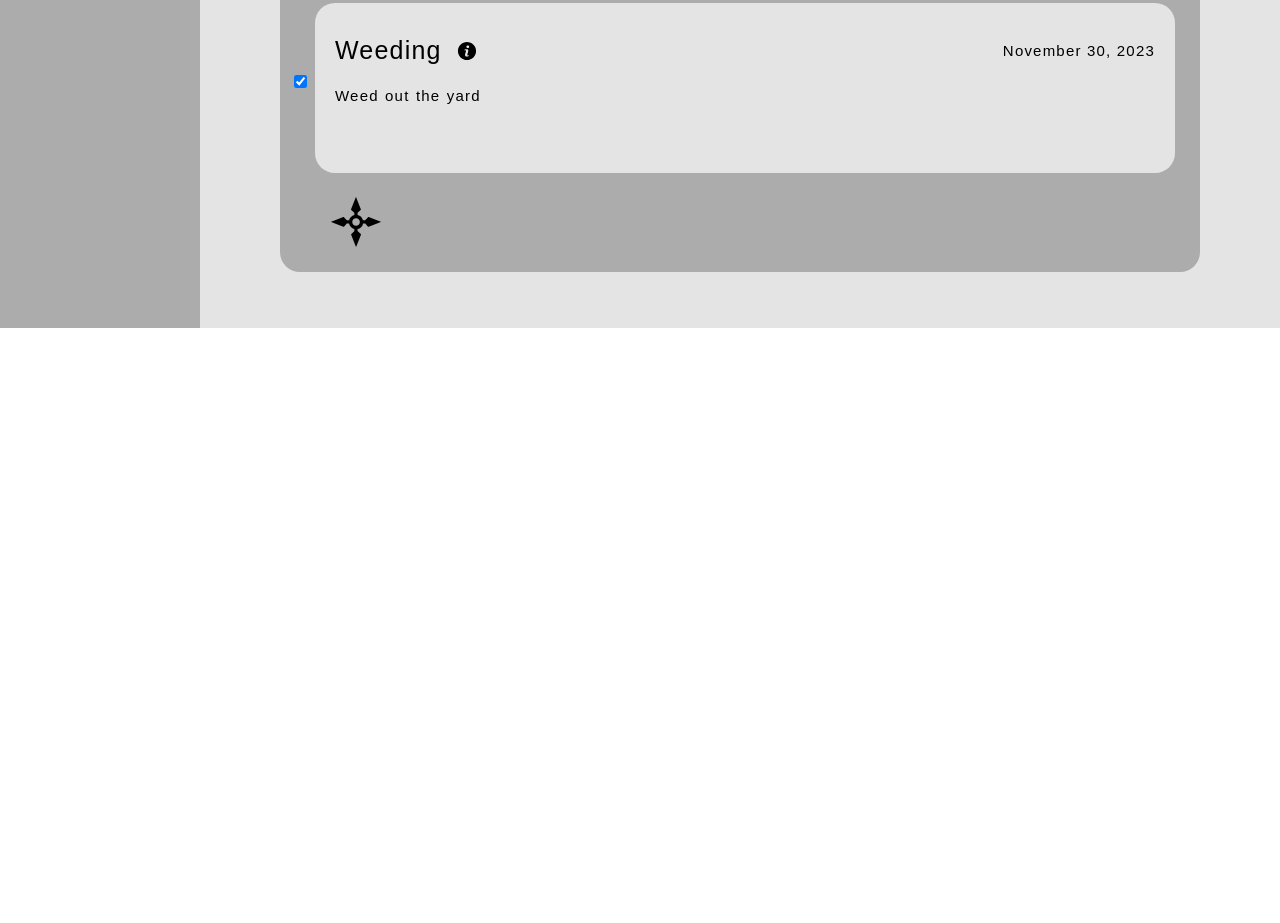
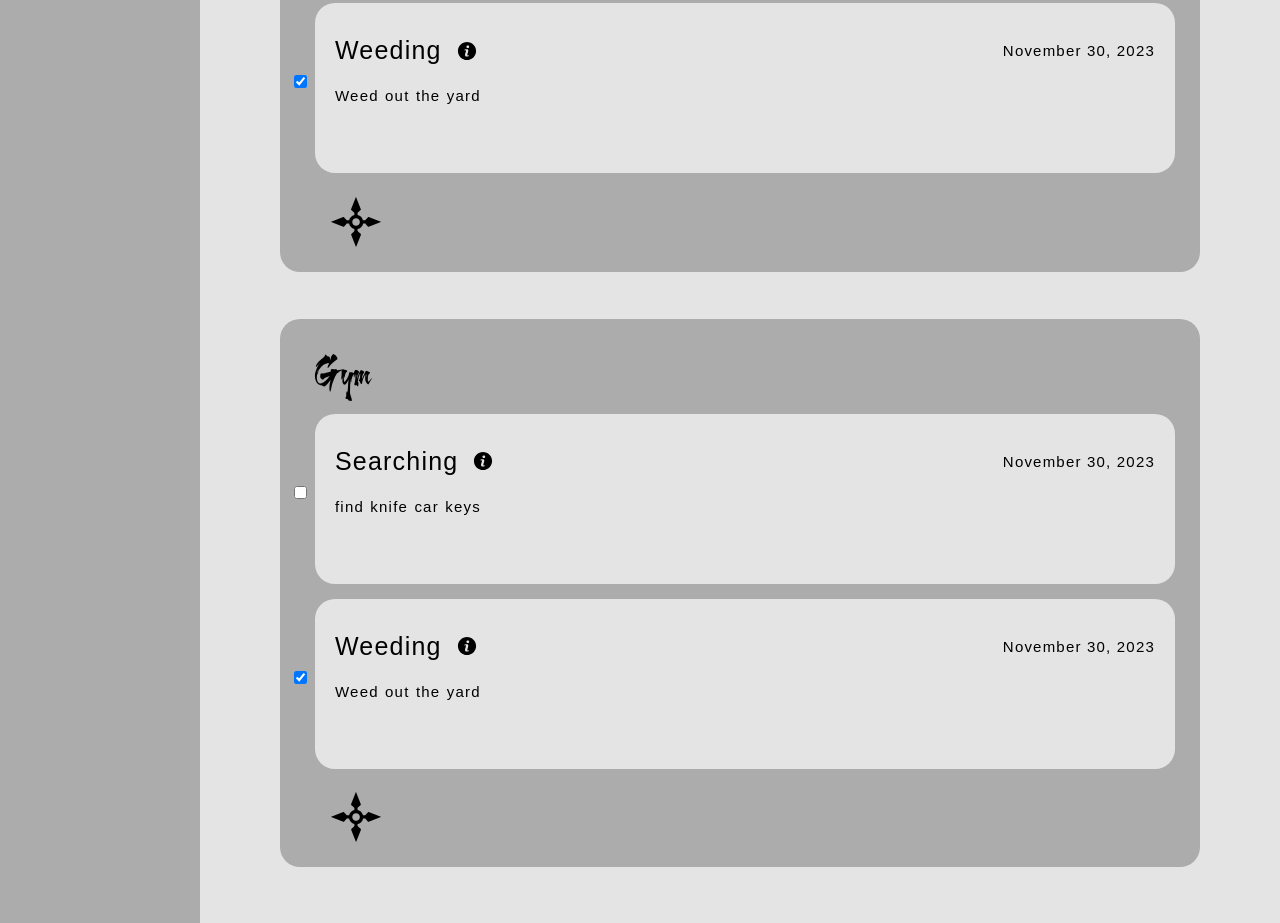
Before and after one commit to mudasirCs/ToDoZen, a website built with webpack: page dist/index.html in a window 1280 px wide. Shown: the part 593-1516 px from the top of the page. Before the commit the page ends 921 px from the top, so only its background shows below. Built offline with nearby package versions, Linux system fonts and the light colour scheme.

Commit message:
safety save, working on from submission waiting

```diff
--- a/src/displayHandler.js
+++ b/src/displayHandler.js
@@ -1,21 +1,79 @@
+import { findProjectByName } from "./index";
 import createItem from "./item";
 import katana from "./katana.png";
-import createProject from "./project";
 import shuriken from "./shurikenAdd.svg";
 import "./styles.css";
 import tooltip from "./tooltip.svg";
 
 export default function createDisplayHandler() {
   const main = document.querySelector("main");
+  let standardItem = createItem(
+    "Template Title",
+    "Template description, just some random text that needs to be added",
+    "These are the template notes",
+    "2025-10-8",
+    "Medium",
+    true
+  );
+
   //later will use persistance layer, this is temporary
-  let proj;
-  //general implementation
+
   //split into create proj, add items, remove items
   //create loadProject function to load from persistance layer
-  function renderProject(project) {
-    proj = project;
+
+  function initFormActions() {
+    const dialog = document.querySelector("dialog");
+    const form = document.querySelector("dialog form");
+
+    const itemTitle = form.querySelector("#item-title");
+    const itemDescription = form.querySelector("#item-description");
+    const itemNotes = form.querySelector("#item-notes");
+    const itemDueDate = form.querySelector("#item-due-date");
+    const itemPriority = form.querySelector("#item-priority");
+    const completedStatus = form.querySelector("#completed-status");
+
+    //all validation rules should be made
+    form.addEventListener("submit", (e) => {
+      e.preventDefault();
+
+      const title = itemTitle.value;
+      const description = itemDescription.value;
+      const notes = itemNotes.value;
+      const dueDate = itemDueDate.value;
+      const priority = itemPriority.value;
+      const isCompleted = completedStatus.checked;
+
+      //need to split into two; init from and use form
+      // const item = createItem(
+      //   title,
+      //   description,
+      //   notes,
+      //   dueDate,
+      //   priority,
+      //   isCompleted
+      // );
+
+      itemTitle.value = "";
+      itemDescription.value = "";
+      itemNotes.value = "";
+      itemDueDate.value = "";
+      itemPriority.value = "";
+      completedStatus.value = false;
+
+      dialog.close();
+    });
+
+    const cancelBtn = document.querySelector(".cancel");
+    cancelBtn.addEventListener("click", (e) => {
+      e.preventDefault();
+      dialog.close();
+    });
+  }
+
+  function renderProject(proj) {
     const projectContainer = document.createElement("ul");
     projectContainer.classList.add("project-container");
+    projectContainer.classList.add(`${proj.projectName}`);
 
     const projTitle = document.createElement("p");
     projTitle.classList.add("project-container-title");
@@ -35,103 +93,42 @@ export default function createDisplayHandler() {
     addBtn.src = shuriken;
     addBtn.alt = "Add";
     addBtn.classList.add("rotate-object", "add");
+    //may remove this, if not used
+    addBtn.setAttribute("data-project-name", proj.projectName);
 
     projectContainer.appendChild(addBtn);
 
     main.appendChild(projectContainer);
 
-    activateAddItemButtons(proj);
-    initFormActions((item) => {
-      proj.addItem(item);
+    activateAddItemButton(proj);
+  }
+
+  function activateAddItemButton(proj) {
+    //to prevent multiple event listeners on a button
+    const addBtn = document.querySelector(`.${proj.projectName} .add`);
+    const dialog = document.querySelector("dialog");
+    addBtn.addEventListener("click", (e) => {
+      dialog.showModal();
+      proj.addItem(standardItem);
+      renderItemListRefresh(proj);
     });
   }
 
-  function renderItemListRefresh() {
-    const projectContainer = document.querySelector(".project-container");
+  function renderItemListRefresh(proj) {
+    const projectContainer = document.querySelector(`.${proj.projectName}`);
 
-    const listItems = projectContainer.querySelectorAll("li.list-item");
+    const listItems = projectContainer.querySelectorAll(
+      `.${proj.projectName} li.list-item`
+    );
     listItems.forEach((item) => {
       projectContainer.removeChild(item);
     });
 
-    console.log("Entered into the den");
-    const addBtn = document.querySelector(".add");
+    const addBtn = document.querySelector(`.${proj.projectName} .add`);
 
     proj.itemsList.forEach((element) => {
       const item = renderListItem(element);
       projectContainer.insertBefore(item, addBtn);
-    });
-  }
-
-  function activateAddItemButtons() {
-    const addBtns = document.querySelectorAll(".project-container img.add");
-    addBtns.forEach((addBtn) => {
-      addBtn.addEventListener("click", (e) => {
-        const dialog = document.querySelector("dialog");
-        dialog.showModal();
-      });
-    });
-  }
-
-  function initFormActions(callBackFn) {
-    const dialog = document.querySelector("dialog");
-    const form = document.querySelector("dialog form");
-
-    const itemTitle = form.querySelector("#item-title");
-    const itemDescription = form.querySelector("#item-description");
-    const itemNotes = form.querySelector("#item-notes");
-    const itemDueDate = form.querySelector("#item-due-date");
-    const itemPriority = form.querySelector("#item-priority");
-    const completedStatus = form.querySelector("#completed-status");
-
-    const submitBtn = document.querySelector(".submit");
-
-    //all validation rules should be made
-    form.addEventListener("submit", (e) => {
-      e.preventDefault();
-
-      const title = itemTitle.value;
-      const description = itemDescription.value;
-      const notes = itemNotes.value;
-      const dueDate = itemDueDate.value;
-      const priority = itemPriority.value;
-      const isCompleted = completedStatus.checked;
-
-      const item = createItem(
-        title,
-        description,
-        notes,
-        dueDate,
-        priority,
-        isCompleted
-      );
-
-      itemTitle.value = "";
-      itemDescription.value = "";
-      itemNotes.value = "";
-      itemDueDate.value = "";
-      itemPriority.value = "";
-      completedStatus.value = false;
-
-      // let item = createItem(
-      //   "Template Title",
-      //   "Template description, just some random text that needs to be added",
-      //   "These are the template notes",
-      //   "2025-12-30",
-      //   "Medium",
-      //   true
-      // );
-
-      callBackFn(item);
-      //update list again
-      renderItemListRefresh();
-      dialog.close();
-    });
-
-    const cancelBtn = document.querySelector(".cancel");
-    cancelBtn.addEventListener("click", (e) => {
-      e.preventDefault();
-      dialog.close();
     });
   }
 
--- a/src/index.js
+++ b/src/index.js
@@ -1,6 +1,5 @@
 import createDisplayHandler from "./displayHandler";
 import createItem from "./item";
-import createList from "./list";
 import createProject from "./project";
 
 const item1 = createItem(
@@ -22,22 +21,33 @@ const item2 = createItem(
   true
 );
 
-/*
-  title,
-  description,
-  notes,
-  dueDate,
-  priority,
-  completedStatus
-*/
+const item3 = createItem(
+  "Searching",
+  "find knife car keys",
+  "Search room from tip to toe or else change keys",
+  "2023-11-30",
+  "High",
+  false
+);
+
+const projects = [];
 
 const project = createProject("Personal");
 project.addItem(item1);
 project.addItem(item2);
 
+const project2 = createProject("Gym");
+project2.addItem(item3);
+project2.addItem(item2);
+
+projects.push(project);
+projects.push(project2);
+
 console.log(project);
+console.log(project2);
 
 document.addEventListener("DOMContentLoaded", () => {
   const displayHandler = createDisplayHandler();
   displayHandler.renderProject(project);
+  displayHandler.renderProject(project2);
 });
```
Also changed, not shown: dist/index.html, dist/main.js.
